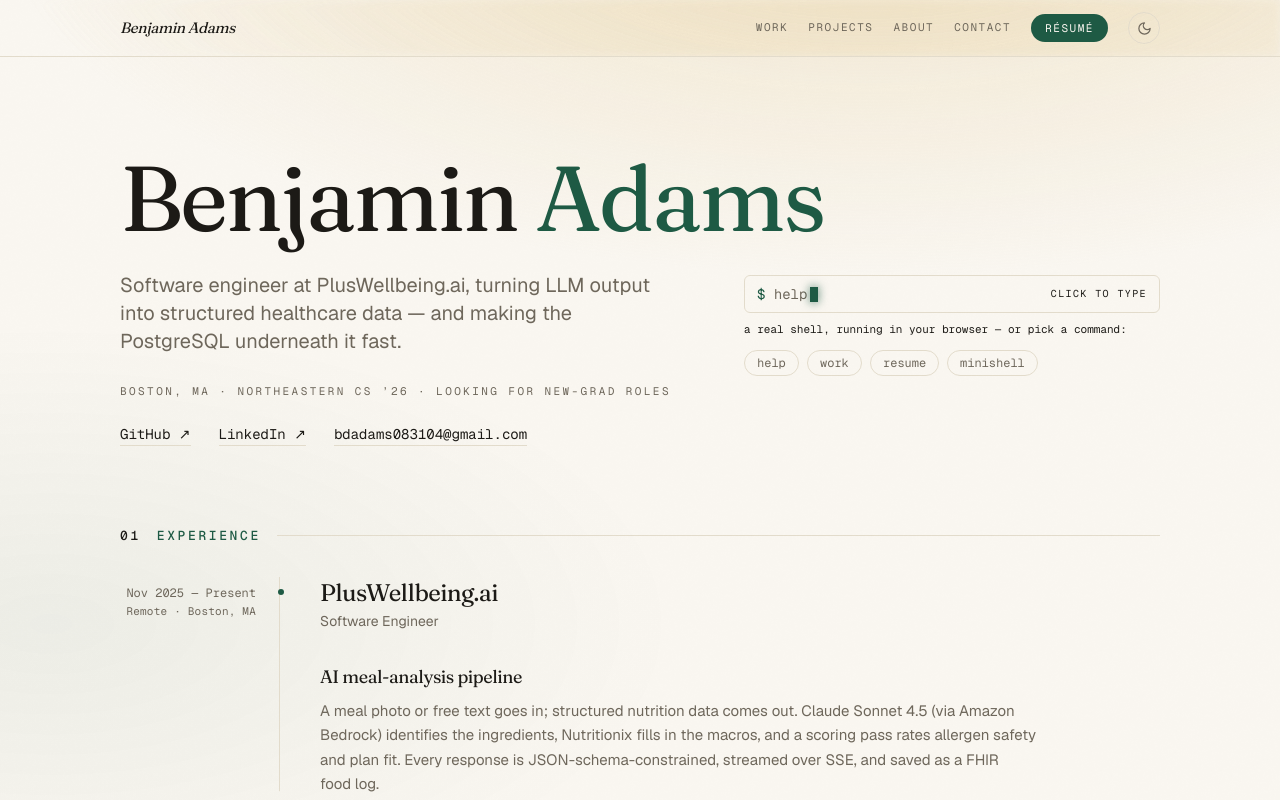
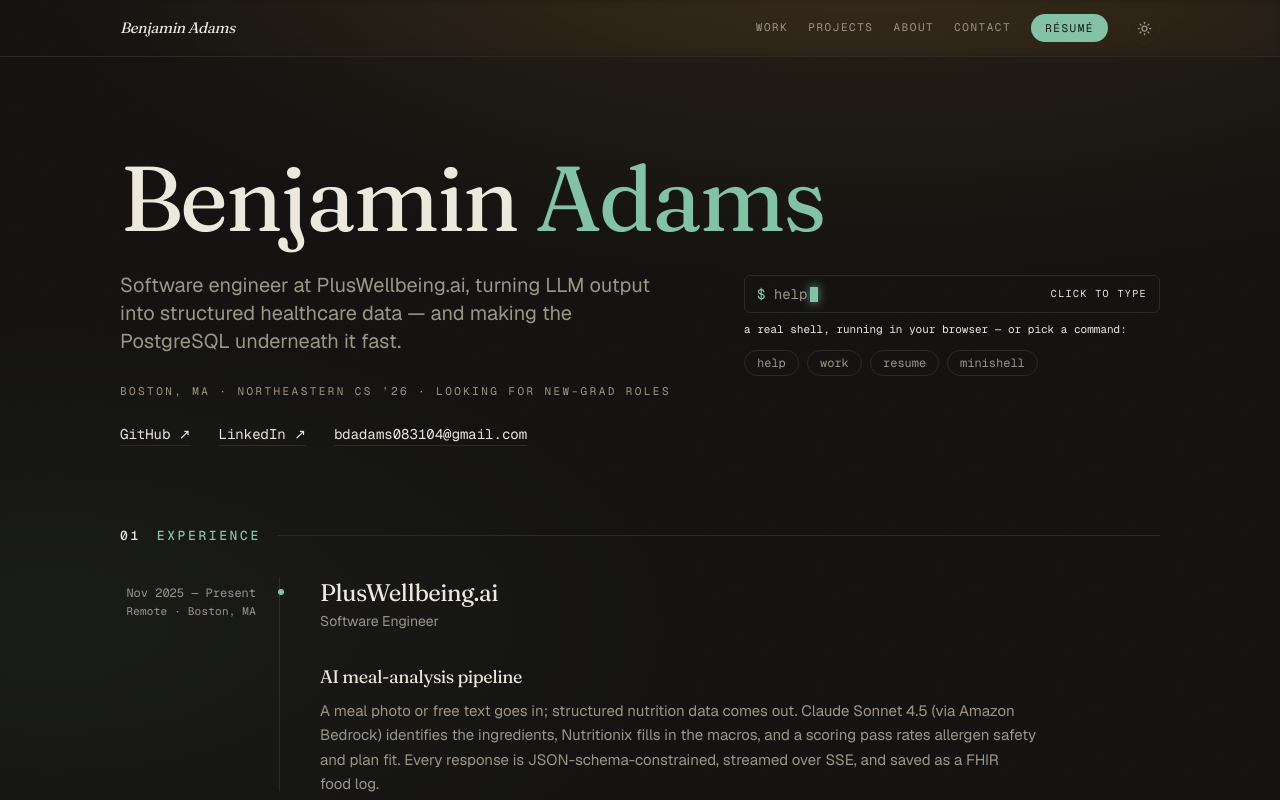
Before and after one commit to Badams1/Portfolio, a Next.js app: page / in a window 1280 px wide. Shown: the top 800 px of the page. Built offline with nearby package versions, Linux system fonts and the light colour scheme.

Commit message:
Default to dark theme; pointer cursor on shell prompt box

```diff
--- a/app/layout.tsx
+++ b/app/layout.tsx
@@ -78,7 +78,7 @@
           type="application/ld+json"
           dangerouslySetInnerHTML={{ __html: JSON.stringify(personJsonLd) }}
         />
-        <ThemeProvider attribute="class" defaultTheme="light" enableSystem={false}>
+        <ThemeProvider attribute="class" defaultTheme="dark" enableSystem={false}>
           <div className="grain" aria-hidden="true" />
           {children}
         </ThemeProvider>
--- a/components/hero-prompt.tsx
+++ b/components/hero-prompt.tsx
@@ -157,7 +157,7 @@
         <button
           type="button"
           onClick={() => setActive(true)}
-          className="flex w-full max-w-md cursor-text items-center rounded-md border border-border bg-card/70 px-3 py-2 font-mono text-sm transition-colors hover:border-primary/60"
+          className="flex w-full max-w-md cursor-pointer items-center rounded-md border border-border bg-card/70 px-3 py-2 font-mono text-sm transition-colors hover:border-primary/60"
           aria-label="Activate the site terminal — click to type"
         >
           <span className="text-primary">$&nbsp;</span>
@@ -172,7 +172,7 @@
         </button>
       ) : (
         <div
-          className="flex w-full max-w-md cursor-text items-center rounded-md border border-primary/60 bg-card/70 px-3 py-2 font-mono text-sm"
+          className="flex w-full max-w-md cursor-pointer items-center rounded-md border border-primary/60 bg-card/70 px-3 py-2 font-mono text-sm"
           onClick={() => inputRef.current?.focus()}
         >
           <span className="select-none text-primary">$&nbsp;</span>
```
